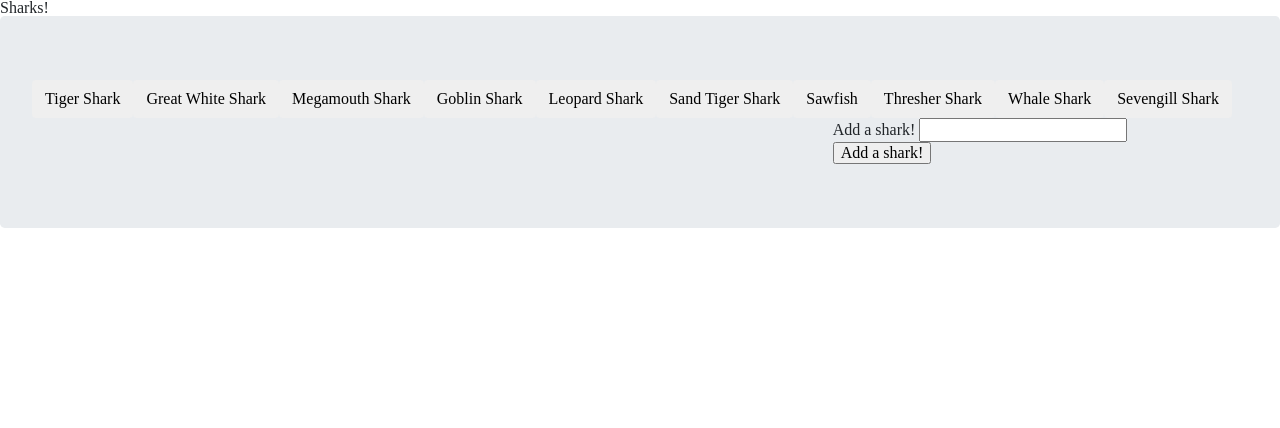
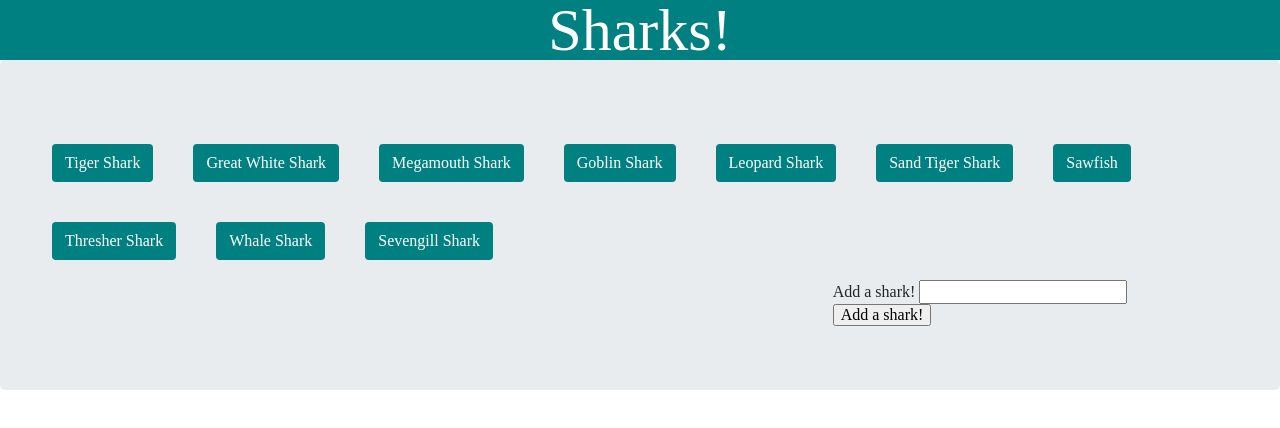
Before and after one commit to ensferum/giphy, a plain HTML site: page index.html in a window 1280 px wide. Drawn offline with nearby package versions, Linux system fonts and the light colour scheme.

Commit message:
style changes

```diff
--- a/assets/css/style.css
+++ b/assets/css/style.css
@@ -0,0 +1,12 @@
+h1 {
+text-align:center;
+font-size: 60px;
+background-color:teal;
+color:white;
+
+}
+button{
+	background-color:teal;
+	color: white;
+	margin: 20px;
+}
--- a/assets/javascript/app.js
+++ b/assets/javascript/app.js
@@ -10,19 +10,19 @@ $(document).ready(function() {
 
 renderButtons();
     function renderButtons() {
-        $("#Button-Row").empty();
+        $("#buttonRow").empty();
         for (var i = 0; i < sharks.length; i++) {
             var button=$("<button>");
             button.addClass("Generate-gallery");
             button.data("Sharks", sharks[i]);
             button.addClass("btn spacing");
             button.text(sharks[i]);
-            $("#Button-Row").append(button);
+            $("#buttonRow").append(button);
         }
     }
     $("#add-artist").on("click", function() {
         event.preventDefault();
-        var input=$("#shark-input").val();
+        var input=$("#submit-input").val();
         if (topics.indexOf(input)===-1&&input!="")
         {
           sharks.push(input);
--- a/index.html
+++ b/index.html
@@ -10,12 +10,12 @@
 <body>
 	<h1>Sharks!</h1>
 	<div class = "jumbotron">
-		<div id="Button-Row">Shark buttons</div>
+		<div id="buttonRow">Shark buttons</div>
 		<div class="row">
 		<div id="gallery" class="col-md-8 row"></div>
 		<form id="Form" class="col-md-4">
-			<label for="shark-input">Add a shark!</label>
-			<input type="text" id="shark-input"><br>
+			<label for="submit-input">Add a shark!</label>
+			<input type="text" id="submit-input"><br>
 			<input id="add-shark" type="submit" value="Add a shark!">
 		</form>
 	</div>
```
